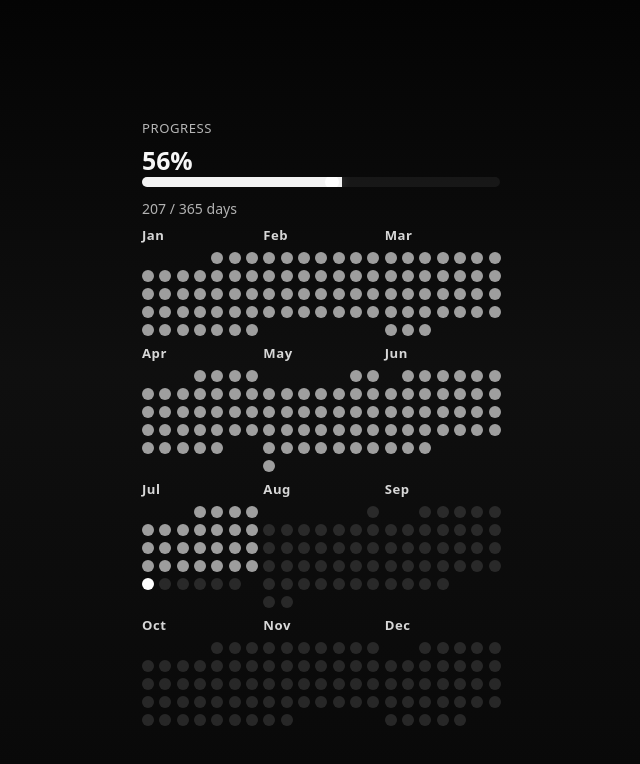
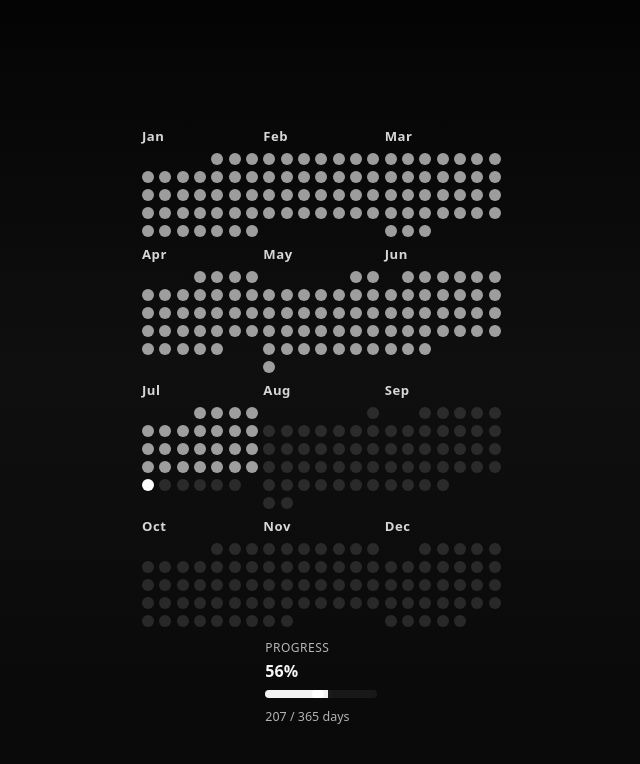
Before and after one commit to 3He-NSF/wallpaper, a website: page index.html in a window 1280 px wide. Shown: the whole page, without its empty margins (319-959 px from the left). Drawn offline with Linux system fonts and the light colour scheme.

Commit message:
Update wallpaper generation to new layout and refresh generated PNG

```diff
--- a/generate-wallpaper.js
+++ b/generate-wallpaper.js
@@ -17,7 +17,11 @@ const puppeteer = require('puppeteer');
   const page = await browser.newPage();
   await page.setViewport({ width, height, deviceScaleFactor: 1 });
   await page.goto(`file://${htmlPath}`, { waitUntil: 'networkidle0' });
-  await page.waitForSelector('.months-grid');
+  await page.waitForSelector('#monthCards');
+  await page.waitForFunction(() => {
+    const monthCards = document.querySelector('#monthCards');
+    return monthCards && monthCards.children.length === 12;
+  });
 
   await page.screenshot({
     path: outputPath,
--- a/index.html
+++ b/index.html
@@ -8,7 +8,8 @@
 </head>
 <body>
   <main class="wallpaper">
-    <section class="hero">
+    <section class="months-panel">
+      <div id="monthCards" class="month-cards"></div>
       <div class="progress-panel">
         <div class="progress-header">
           <div>
@@ -23,8 +24,6 @@
         <p id="progressDetail" class="detail">-- / -- days</p>
       </div>
     </section>
-
-    <section class="months-grid" id="monthsGrid"></section>
   </main>
 
   <script>
@@ -78,15 +77,15 @@
       const progressThumb = document.getElementById('progressThumb');
       progressThumb.style.left = `calc(${percent}% - 10px)`;
 
-      const monthsGrid = document.getElementById('monthsGrid');
-      monthsGrid.innerHTML = '';
+      const monthCards = document.getElementById('monthCards');
+      monthCards.innerHTML = '';
 
       for (let monthIndex = 0; monthIndex < 12; monthIndex += 1) {
         const monthCard = createMonthGrid(year, monthIndex);
-        monthsGrid.appendChild(monthCard);
+        monthCards.appendChild(monthCard);
       }
 
-      const dots = monthsGrid.querySelectorAll('.dot');
+      const dots = monthCards.querySelectorAll('.dot');
       let dayCounter = 1;
 
       for (const dot of dots) {
--- a/style.css
+++ b/style.css
@@ -26,33 +26,64 @@ body {
   justify-content: center;
 }
 
-.hero {
-  display: grid;
-  grid-template-columns: 1fr;
-  gap: 8px;
-  margin: 0;
-}
-
 .small-label {
-  margin: 0 0 6px;
+  margin: 0 0 4px;
   color: #b6b6b6;
-  font-size: 0.82rem;
+  font-size: 0.75rem;
   letter-spacing: 0.04em;
 }
 
 .value {
   margin: 0;
-  font-size: 1.55rem;
+  font-size: 1.25rem;
+  font-weight: 700;
+  color: #f7f7f7;
+}
+
+.months-panel {
+  display: grid;
+  grid-template-columns: repeat(3, minmax(0, 1fr));
+  grid-template-rows: repeat(5, auto);
+  gap: 8px 6px;
+  margin-top: 8px;
+}
+
+.month-cards {
+  display: contents;
+}
+
+.progress-panel {
+  grid-column: 2;
+  grid-row: 5;
+  padding: 4px 2px 0;
+  border-radius: 0;
+  background: transparent;
+  box-shadow: none;
+  justify-self: center;
+  width: min(100%, 150px);
+}
+
+.progress-header {
+  display: flex;
+  justify-content: space-between;
+  align-items: center;
+  gap: 8px;
+}
+
+.value {
+  margin: 0;
+  font-size: 1rem;
   font-weight: 700;
   color: #f7f7f7;
 }
 
 .progress-bar {
   position: relative;
-  height: 10px;
+  height: 8px;
   border-radius: 999px;
   background: rgba(255, 255, 255, 0.06);
   overflow: hidden;
+  margin-top: 8px;
 }
 
 .progress-filled {
@@ -66,28 +97,17 @@ body {
   position: absolute;
   top: 50%;
   transform: translate(-50%, -50%);
-  width: 14px;
-  height: 14px;
+  width: 12px;
+  height: 12px;
   border-radius: 50%;
   background: rgba(255, 255, 255, 0.98);
-  box-shadow: 0 0 14px rgba(255, 255, 255, 0.3);
+  box-shadow: 0 0 10px rgba(255, 255, 255, 0.3);
 }
 
 .detail {
-  margin: 12px 0 0;
+  margin: 10px 0 0;
   color: #b2b2b2;
-  font-size: 0.88rem;
-}
-
-.months-grid {
-  display: grid;
-  grid-template-columns: repeat(3, minmax(0, 1fr));
-  gap: 8px 6px;
-  margin-top: 8px;
-}
-
-.hero + .months-grid {
-  margin-top: 8px;
+  font-size: 0.78rem;
 }
 
 .month-card {
```
